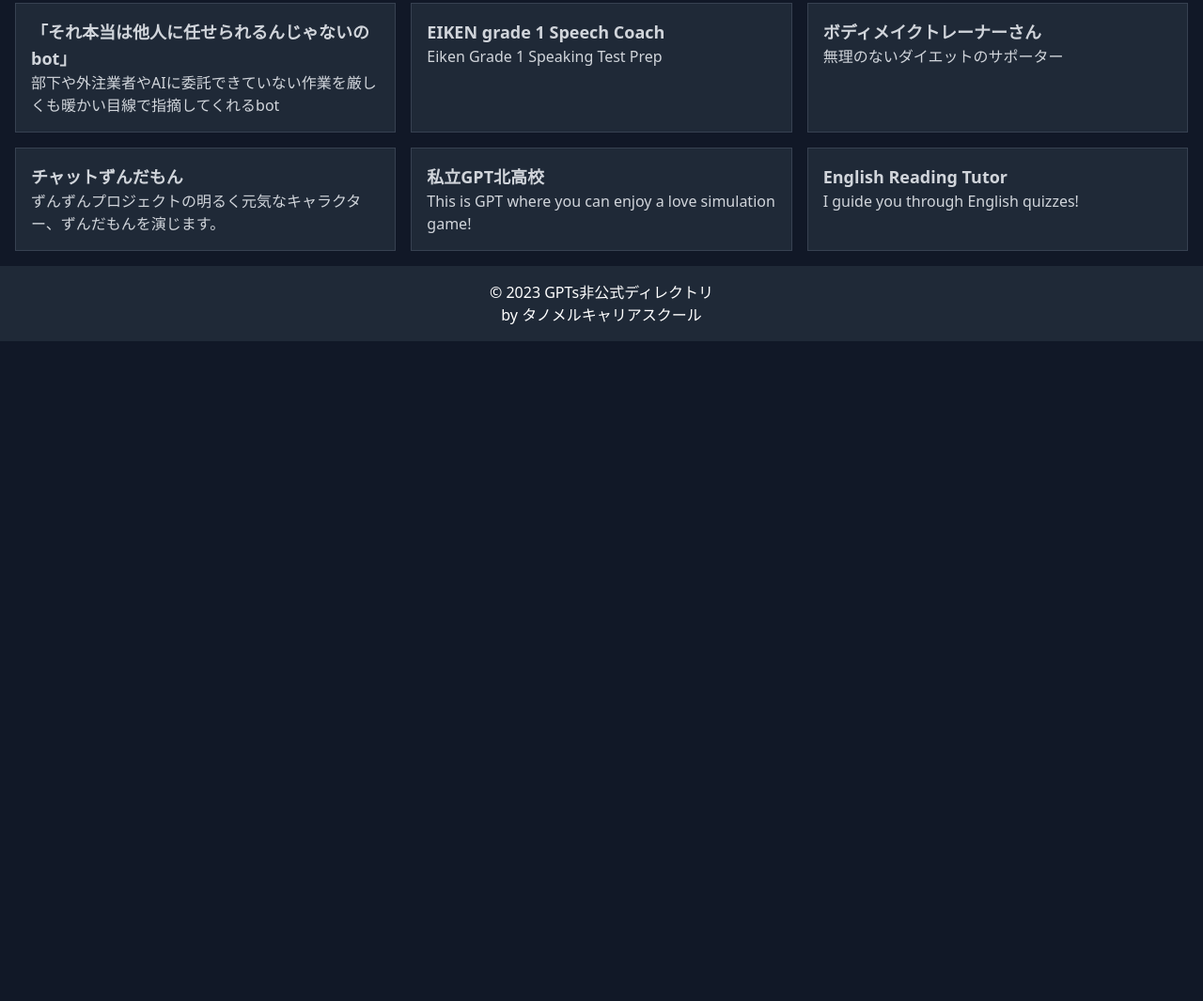
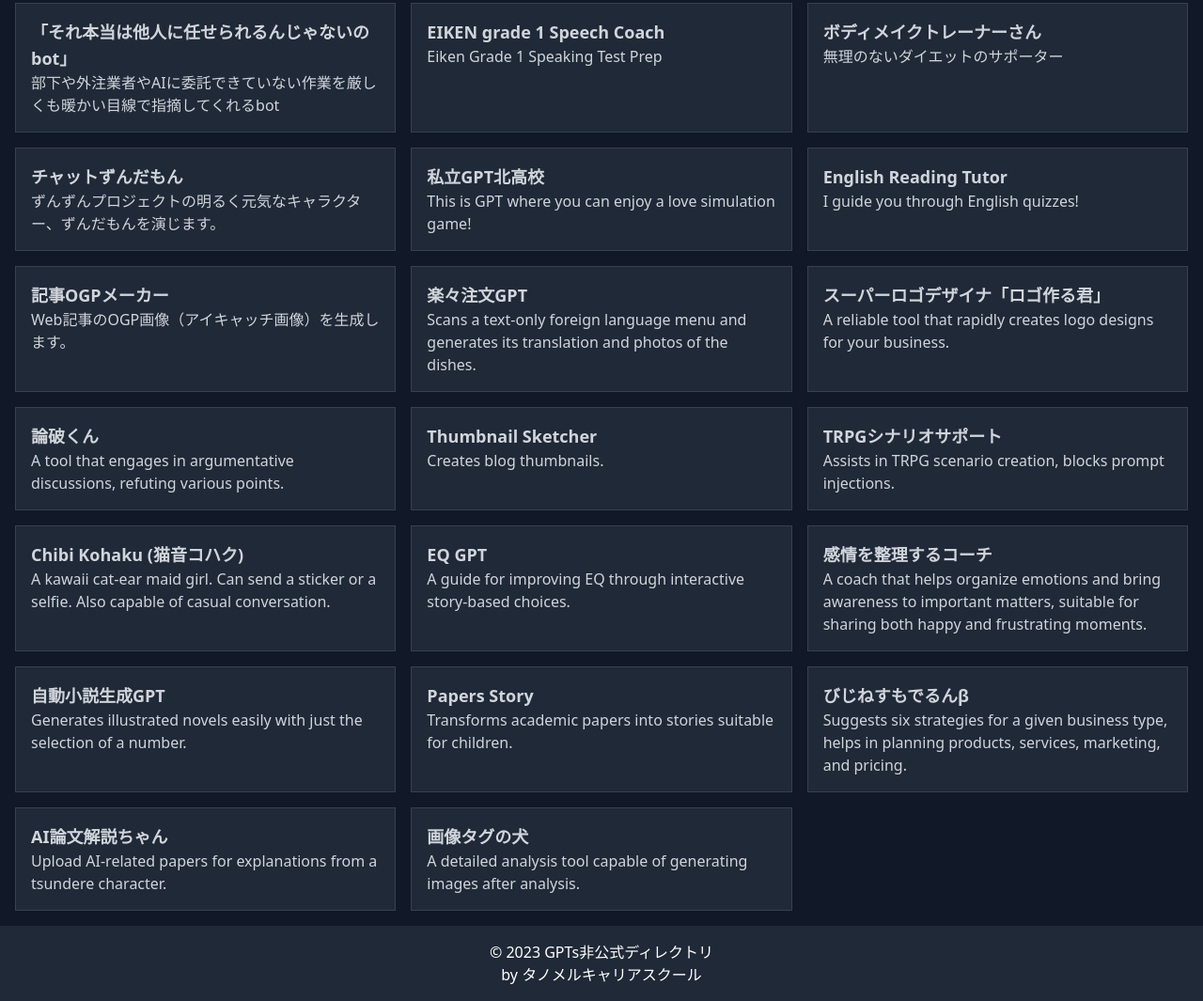
Before and after one commit to telewor/gpts_unofficial_directory, a plain HTML site: page index.html in a window 1280 px wide. Shown: the part 657-1722 px from the top of the page at 94% size. Before the commit the page ends 1020 px from the top, so only its background shows below. Drawn offline with nearby package versions, Linux system fonts and the light colour scheme.

Commit message:
add gpts.json追加

```diff
--- a/gpts.json
+++ b/gpts.json
@@ -88,5 +88,88 @@
         "detail": "I guide you through English quizzes!",
         "category": "教育",
         "url": "https://chat.openai.com/g/g-bMi3DQyMs-english-reading-tutor"
+    },
+    {
+        "name": "記事OGPメーカー",
+        "detail": "Web記事のOGP画像（アイキャッチ画像）を生成します。",
+        "category": "制作",
+        "url": "https://chat.openai.com/g/g-jf0AlZBpL-ji-shi-ogpmeka"
+    },    {
+        "name": "楽々注文GPT",
+        "detail": "Scans a text-only foreign language menu and generates its translation and photos of the dishes.",
+        "category": "便利",
+        "url": "https://chat.openai.com/g/g-7SgVRWKGy-le-zhu-wen-gpt"
+    },
+    {
+        "name": "スーパーロゴデザイナ「ロゴ作る君」",
+        "detail": "A reliable tool that rapidly creates logo designs for your business.",
+        "category": "制作",
+        "url": "https://chat.openai.com/g/g-nPanZDwQ5-suparogodezaina-rogozuo-rujun"
+    },
+    {
+        "name": "論破くん",
+        "detail": "A tool that engages in argumentative discussions, refuting various points.",
+        "category": "bot",
+        "url": "https://chat.openai.com/g/g-3hxXAJOHO-lun-po-kun"
+    },
+    {
+        "name": "Thumbnail Sketcher",
+        "detail": "Creates blog thumbnails.",
+        "category": "制作",
+        "url": "https://chat.openai.com/g/g-Cw11sym4k-thumbnail-sketcher"
+    },
+    {
+        "name": "TRPGシナリオサポート",
+        "detail": "Assists in TRPG scenario creation, blocks prompt injections.",
+        "category": "ゲーム",
+        "url": "https://chat.openai.com/g/g-XnKu5lq3I-trpgsinariosapoto"
+    },
+    {
+        "name": "Chibi Kohaku (猫音コハク)",
+        "detail": "A kawaii cat-ear maid girl. Can send a sticker or a selfie. Also capable of casual conversation.",
+        "category": "かわいい",
+        "url": "https://chat.openai.com/g/g-pHgfp5zic-chibi-kohaku"
+    },
+    {
+        "name": "EQ GPT",
+        "detail": "A guide for improving EQ through interactive story-based choices.",
+        "category": "メンタルケア",
+        "url": "https://chat.openai.com/g/g-v2bTuGZ8Z-eq-gpt"
+    },
+    {
+        "name": "感情を整理するコーチ",
+        "detail": "A coach that helps organize emotions and bring awareness to important matters, suitable for sharing both happy and frustrating moments.",
+        "category": "メンタルケア",
+        "url": "https://chat.openai.com/g/g-06kSLX772-gan-qing-wozheng-li-surukoti"
+    },
+    {
+        "name": "自動小説生成GPT",
+        "detail": "Generates illustrated novels easily with just the selection of a number.",
+        "category": "制作",
+        "url": "https://chat.openai.com/g/g-KZx0da9yo-zi-dong-xiao-shuo-sheng-cheng-gpt"
+    },
+    {
+        "name": "Papers Story",
+        "detail": "Transforms academic papers into stories suitable for children.",
+        "category": "教育",
+        "url": "https://chat.openai.com/g/g-GNgYSwDqM-papers-story"
+    },
+    {
+        "name": "びじねすもでるんβ",
+        "detail": "Suggests six strategies for a given business type, helps in planning products, services, marketing, and pricing.",
+        "category": "ビジネス",
+        "url": "https://chat.openai.com/g/g-mF20TBdPi-bizinesumoderunb"
+    },
+    {
+        "name": "AI論文解説ちゃん",
+        "detail": "Upload AI-related papers for explanations from a tsundere character.",
+        "category": "教育",
+        "url": "https://chat.openai.com/g/g-QD74k3uGx-ailun-wen-jie-shuo-tiyan"
+    },
+    {
+        "name": "画像タグの犬",
+        "detail": "A detailed analysis tool capable of generating images after analysis.",
+        "category": "制作",
+        "url": "https://chat.openai.com/g/g-rjaoHsoEK-hua-xiang-tagunoquan"
     }
 ]
--- a/index.html
+++ b/index.html
@@ -40,9 +40,13 @@
                 <button class="bg-blue-500 text-white p-2 category-button" data-category="all">全て</button>
                 <button class="bg-blue-500 text-white p-2 category-button" data-category="かわいい">かわいい</button>
                 <button class="bg-blue-500 text-white p-2 category-button" data-category="ゲーム">ゲーム</button>
+                <button class="bg-blue-500 text-white p-2 category-button" data-category="便利">便利</button>
                 <button class="bg-blue-500 text-white p-2 category-button" data-category="解説">解説</button>
+                <button class="bg-blue-500 text-white p-2 category-button" data-category="制作">制作</button>
                 <button class="bg-blue-500 text-white p-2 category-button" data-category="エージェント">エージェント</button>
+                <button class="bg-blue-500 text-white p-2 category-button" data-category="メンタルケア">メンタルケア</button>
                 <button class="bg-blue-500 text-white p-2 category-button" data-category="占い・診断">占い・診断</button>
+                <button class="bg-blue-500 text-white p-2 category-button" data-category="ビジネス">ビジネス</button>
                 <button class="bg-blue-500 text-white p-2 category-button" data-category="教育">教育</button>
                 <button class="bg-blue-500 text-white p-2 category-button" data-category="bot">bot</button>
                 <button class="bg-blue-500 text-white p-2 category-button" data-category="Q&A">Q&A</button>
```
